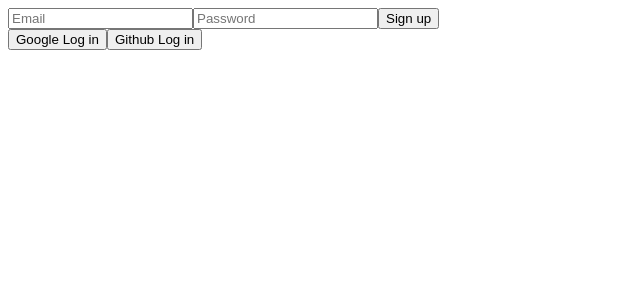
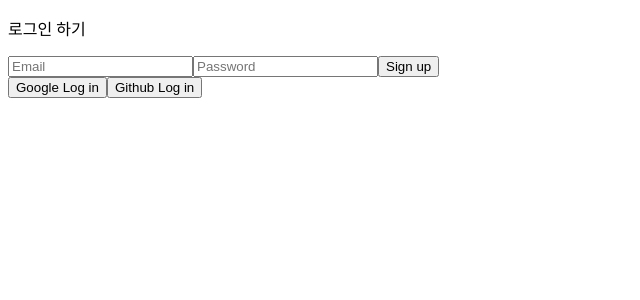
Before and after one commit to jaeyeong815/newitter, a React (Create React App) app: page / in a window 1280 px wide. Shown: the top 300 px of the page, without its empty margins (0-640 px from the left). Built offline with nearby package versions, Linux system fonts and the light colour scheme; no server answers.

Commit message:
feat: toggleAccount 생성
로그인하기 - 회원가입하기 버튼 생성

```diff
--- a/src/pages/Auth.js
+++ b/src/pages/Auth.js
@@ -16,6 +16,8 @@ const Auth = () => {
       [name]: value,
     });
   };
+
+  const toggleAccount = () => setNewAccount((prev) => !prev);
 
   const onSubmitHandler = async (e) => {
     e.preventDefault();
@@ -39,6 +41,7 @@ const Auth = () => {
   return (
     <div>
       <form onSubmit={onSubmitHandler}>
+        <p onClick={toggleAccount}>{newAccount ? '로그인 하기' : '회원가입 하기'}</p>
         <input
           type='text'
           placeholder='Email'
```
